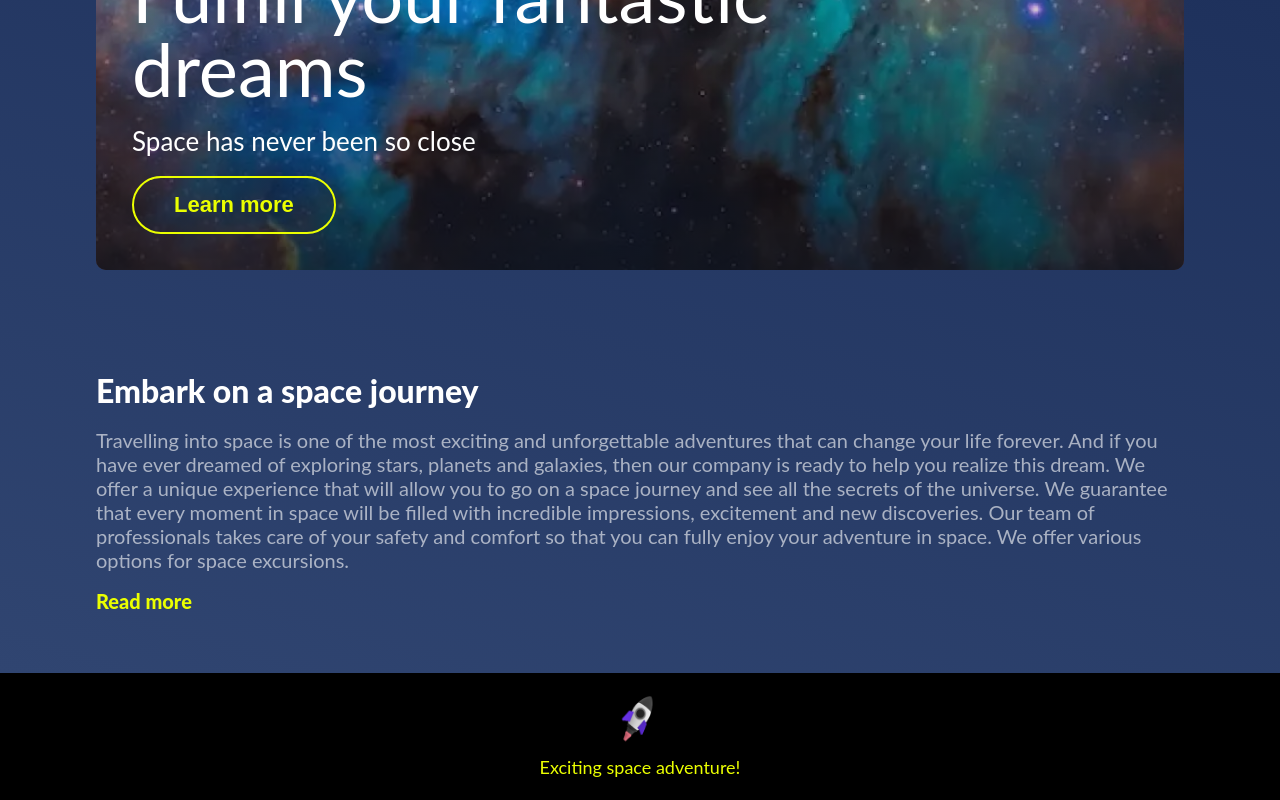
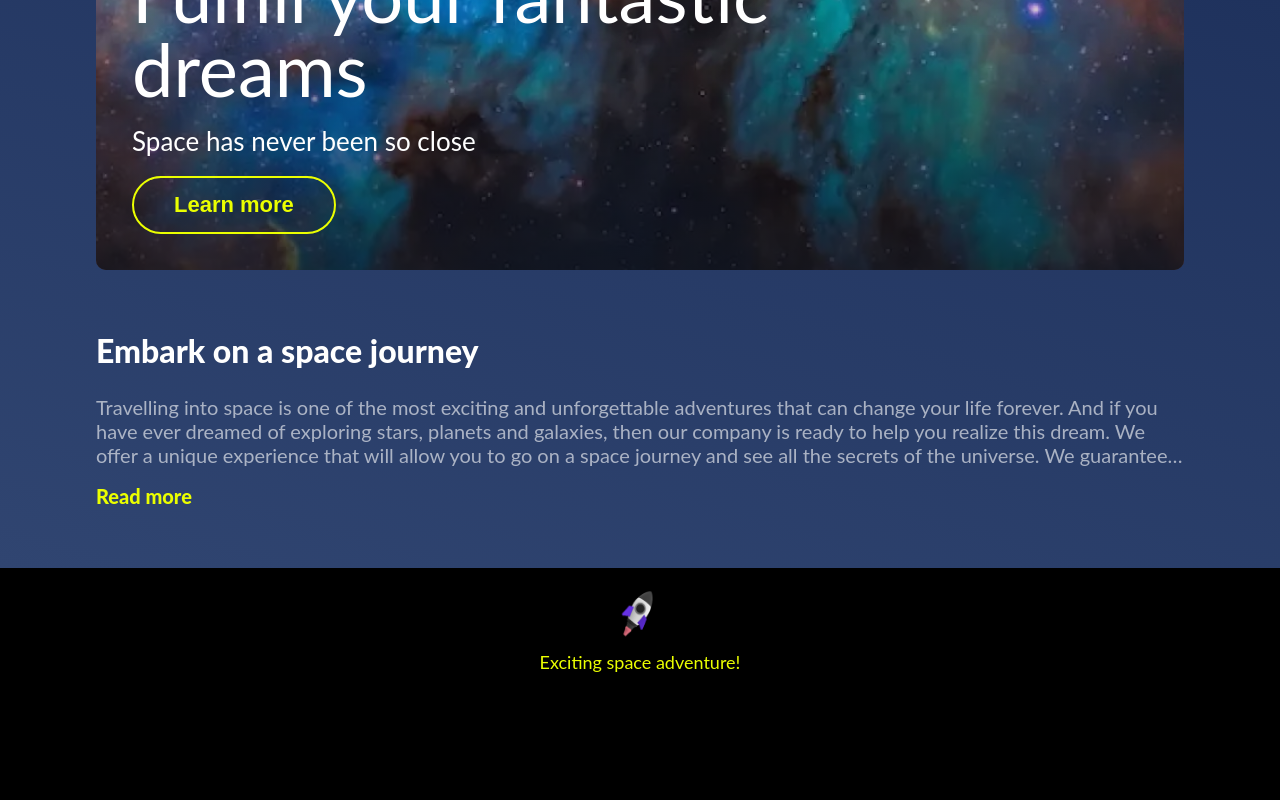
Before and after one commit to rbd2q/rbd2q.github.io, a React (Create React App) app in the folder space-app/: page / in a window 1280 px wide. Shown: the part 1599-2399 px from the top of the page. After the commit the page ends 2294 px from the top, so only its background shows below. Built offline with nearby package versions, Linux system fonts and the light colour scheme.

Commit message:
feat: implemented read more pseudo button

```diff
--- a/space-app/src/App.js
+++ b/space-app/src/App.js
@@ -52,8 +52,25 @@
         </div>
         <div className="contentBlock">
           <h4 className="contentTitle">Embark on a space journey</h4>
-          <span className="contentText">Travelling into space is one of the most exciting and unforgettable adventures that can change your life forever. And if you have ever dreamed of exploring stars, planets and galaxies, then our company is ready to help you realize this dream. We offer a unique experience that will allow you to go on a space journey and see all the secrets of the universe. We guarantee that every moment in space will be filled with incredible impressions, excitement and new discoveries. Our team of professionals takes care of your safety and comfort so that you can fully enjoy your adventure in space. We offer various options for space excursions.</span>
-          <a href="/" className="contentLink">Read more</a>
+          <div className="readMoreBlock">
+            <input id="readMoreBlockCheckbox" type="checkbox" className="readMoreBlockCheckbox" aria-hidden="true"/>
+            <p className="contentText readMoreBlockText">Travelling into space is one of the most exciting and
+              unforgettable adventures that can change your life forever. And if you have ever dreamed of exploring
+              stars, planets and galaxies, then our company is ready to help you realize this dream. We offer a unique
+              experience that will allow you to go on a space journey and see all the secrets of the universe. We
+              guarantee that every moment in space will be filled with incredible impressions, excitement and new
+              discoveries. Our team of professionals takes care of your safety and comfort so that you can fully enjoy
+              your adventure in space. We offer various options for space excursions. Travelling into space is one of
+              the most exciting and unforgettable adventures that can change your life forever. And if you have ever
+              dreamed of exploring stars, planets and galaxies, then our company is ready to help you realize this
+              dream. We offer a unique experience that will allow you to go on a space journey and see all the secrets
+              of the universe. We guarantee that every moment in space will be filled with incredible impressions,
+              excitement and new discoveries. Our team of professionals takes care of your safety and comfort so that
+              you can fully enjoy your adventure in space. We offer various options for space excursions.</p>
+            <label htmlFor="readMoreBlockCheckbox" className="contentLink readMoreBlockLabel"
+                   data-read-more-block="Read more"
+                   data-read-less="Hide" aria-hidden="true"/>
+          </div>
         </div>
       </div>
     </div>
--- a/space-app/src/App.scss
+++ b/space-app/src/App.scss
@@ -119,7 +119,7 @@
 .contentBlock {
   display: flex;
   flex-direction: column;
-  margin-top: 50px;
+  margin-top: 20px;
 }
 
 .contentTitle {
@@ -135,7 +135,27 @@
   margin: 20px 0;
 }
 
-.contentLink {
+.readMoreBlock {
+  --line-clamp: 3;
+  display: flex;
+  flex-direction: column;
+  align-items: start;
+}
+
+.readMoreBlockText {
+  display: -webkit-box;
+  -webkit-line-clamp: var(--line-clamp);
+  -webkit-box-orient: vertical;
+  overflow: hidden;
+}
+
+.readMoreBlockCheckbox {
+  height: 1px;
+  opacity: 0;
+  width: 1px;
+}
+
+.readMoreBlockCheckbox ~ .readMoreBlockLabel {
   color: #EBFF00;
   font-size: 14px;
   line-height: 1.2em;
@@ -145,6 +165,18 @@
   &:hover {
     opacity: .6;
   }
+}
+
+.readMoreBlockCheckbox ~ .readMoreBlockLabel::before {
+  content: attr(data-read-more-block);
+}
+
+.readMoreBlockCheckbox:checked ~ .readMoreBlockLabel::before {
+  content: attr(data-read-less);
+}
+
+.readMoreBlockCheckbox:checked ~ .readMoreBlockText {
+  --line-clamp: none;
 }
 
 @media screen and (min-width: 768px) {
@@ -196,7 +228,7 @@
   }
 
   .contentBlock {
-    margin-top: 55px;
+    margin-top: 25px;
   }
 
   .contentTitle {
@@ -208,7 +240,7 @@
     margin: 13px 0 20px 0;
   }
 
-  .contentLink {
+  .readMoreBlockCheckbox ~ .readMoreBlockLabel {
     font-size: 16px;
   }
 }
@@ -281,7 +313,7 @@
   }
 
   .contentBlock {
-    margin-top: 62px;
+    margin-top: 22px;
   }
 
   .contentTitle {
@@ -293,7 +325,7 @@
     margin: 17px 0;
   }
 
-  .contentLink {
+  .readMoreBlockCheckbox ~ .readMoreBlockLabel {
     font-size: 20px;
   }
 }
```
Also changed, not shown: space-app/.eslintrc.js.
